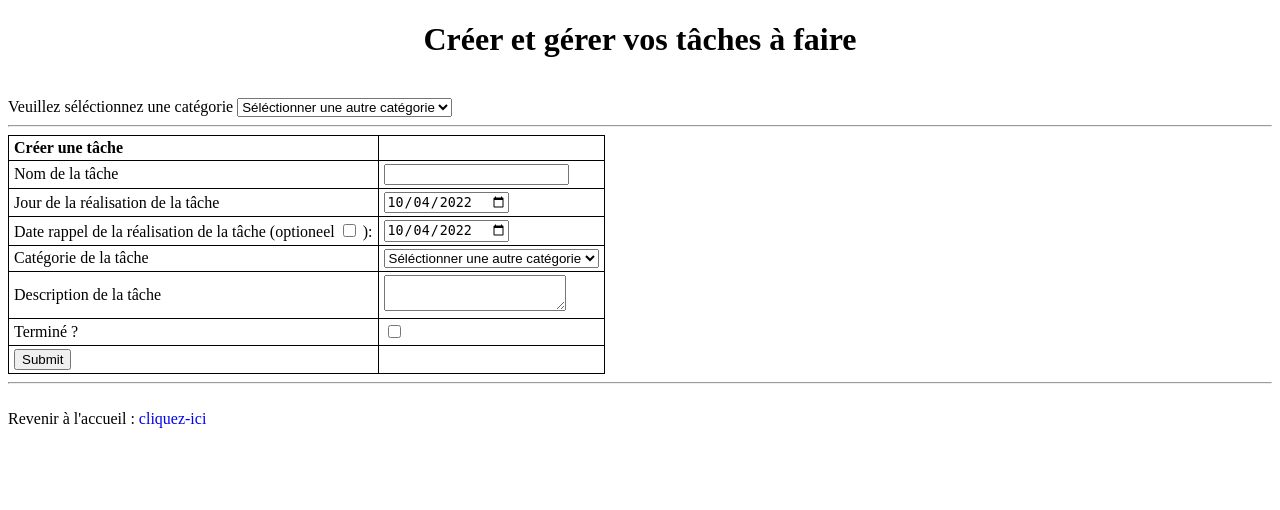
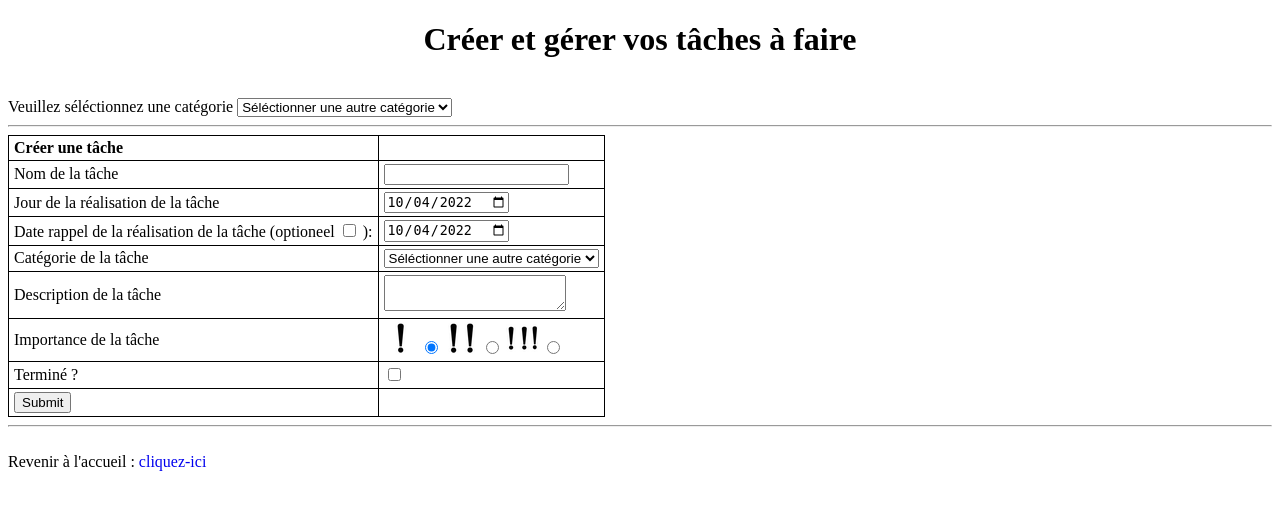
Before and after one commit to cedwics10/Tasker, a PHP site: page /taches.php in a window 1280 px wide. Shown: the top 510 px of the page. Run offline with PHP 8.4, Linux system fonts and the light colour scheme; data comes from the database, SQL or seed files in the repository.

Commit message:
New possibiity to modify importance of tasks

```diff
--- a/includes/include_taches.php
+++ b/includes/include_taches.php
@@ -13,6 +13,7 @@ $d_rappel_tache = date("Y-m-d");
 $id_categorie = '';
 $description = '';
 $complete = '';
+$importance = '0';
 /* Form tâche */
 
 $options_categories = '';
@@ -217,19 +218,26 @@ if(isset($_POST['editer_tache']) and isset($_GET['editer']))
 					$_POST['complete'] = 0;
 				}
 
+				if(!isset($_POST['importance']) or !in_array($_POST['importance'], range(1,3)))
+				{
+					$_POST['importance'] = 1;
+				}
+
 				$sql = "UPDATE taches SET"
 				. " id_categorie = ?,"
 				. " nom_tache = ?,"
 				. " description = ?,"
 				. " date = ?,"
+				. " importance = ?,"
 				. " complete = ?"
 				. " WHERE id = ?";
 				$stmt= $pdo->prepare($sql);
-				$stmt->execute(
-					[$_POST['id_categorie'],
+				$stmt->execute([
+						$_POST['id_categorie'],
 						$_POST['nom_tache'],
 						$_POST['description'],
 						$_POST['date_tache'],
+						$_POST['importance'],
 						$_POST['complete'],
 						$_GET['editer']
 					]
@@ -255,7 +263,7 @@ if(isset($_POST['editer_tache']) and isset($_GET['editer']))
 if(isset($_GET['editer']))
 {
 
-	$sql = 'SELECT complete, date, description, id_categorie, nom_tache FROM taches WHERE id = ?';
+	$sql = 'SELECT complete, date, description, id_categorie, importance, nom_tache FROM taches WHERE id = ?';
 	$stmt = $pdo->prepare($sql);
 	$stmt->execute([$_GET['editer']]);
 	$count = $stmt->rowCount();
@@ -273,6 +281,7 @@ if(isset($_GET['editer']))
 		$input_hidden = '<input type="hidden" name="editer_tache" />';
 
 		$get_link = '?editer=' . $_GET['editer'] . '&id_categorie=' . $id_categorie;
+		print("L'importance est $importance");
 	}
 
 	$options_categories =  e_task_opt_cat($pdo, $_GET['editer']);
--- a/taches.php
+++ b/taches.php
@@ -47,6 +47,24 @@ require_once('includes/head.html');
 			<td><textarea id="description" name="description"><?=htmlentities($description)?></textarea></td>
 		</tr>
 		<tr>
+			<td>Importance de la tâche</td>
+			<td>
+			<?php
+			for($i=1;$i<=3;$i++)
+			{
+				$ck = '';
+				if(($i == 1 and !is_int($importance)) or $i == $importance)
+				{
+					$ck = 'checked';
+				}
+?>
+<img src="img/im<?=str_repeat('p', $i)?>.png" alt="<?=str_repeat('très', $i-1)?> important"/> <input id="importance" type="radio" name="importance" value="<?=$i?>" <?=$ck?>/>
+<?php
+			}
+?>
+			</td>
+		</tr>
+		<tr>
 			<td>Terminé ?</td>
 			<td><input type="checkbox" name="complete" value="1" <?=$complete?>></td>
 		</tr>
```
